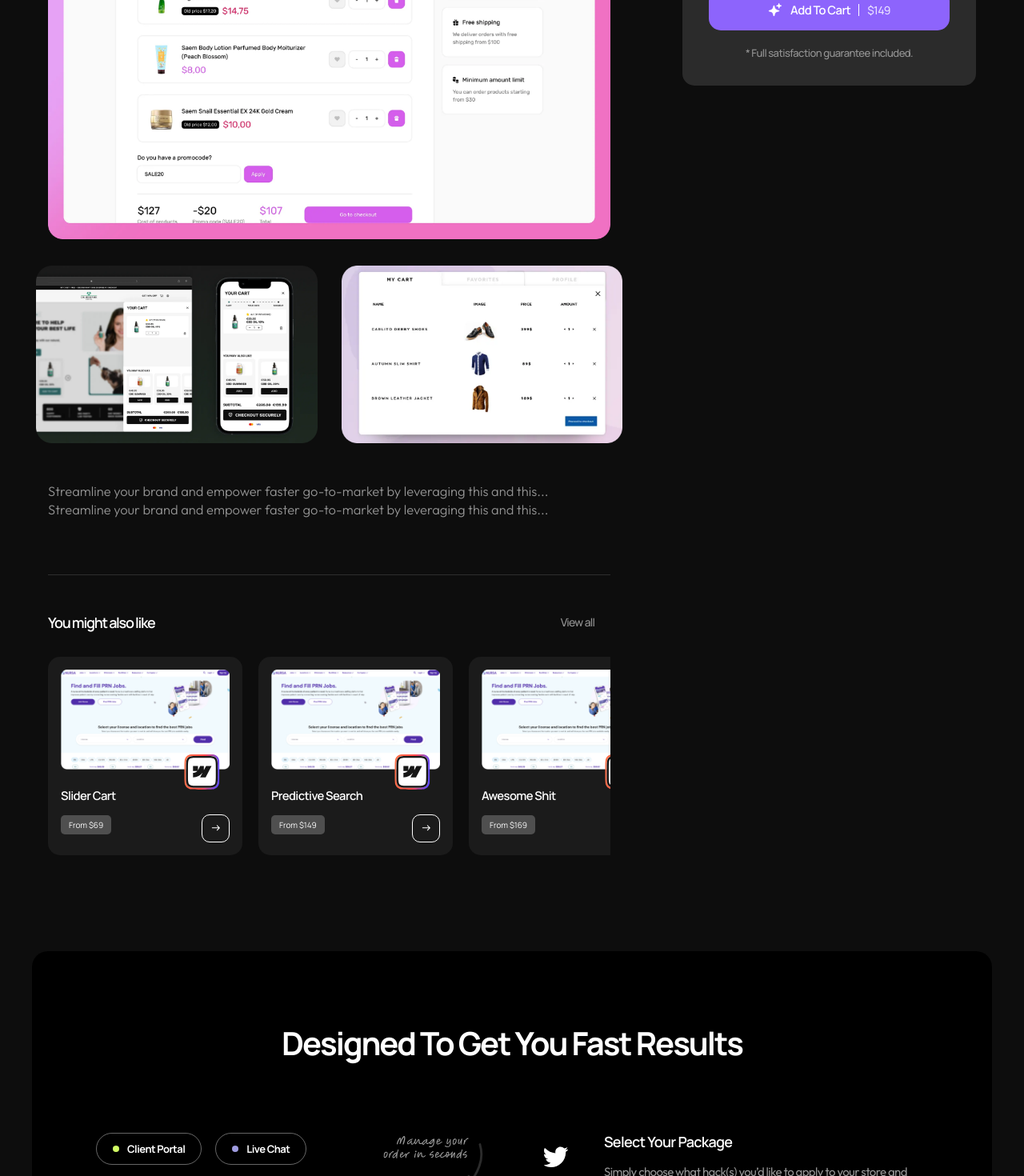
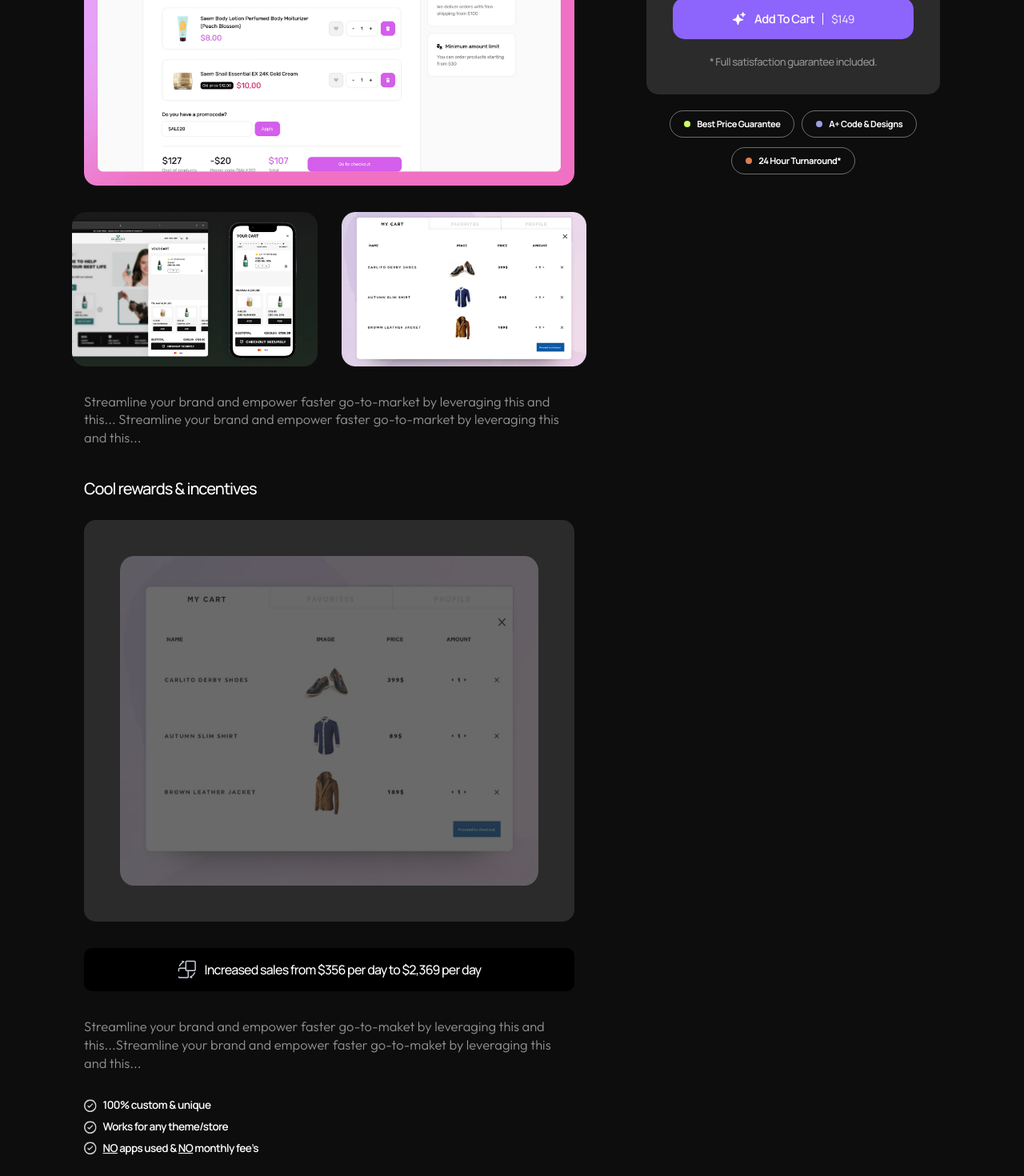
Before and after one commit to TomValentino/studio, a Next.js app: page / in a window 1280 px wide. Shown: the part 600-2070 px from the top of the page at 80% size. Built offline with nearby package versions, Linux system fonts and the light colour scheme.

Commit message:
designs added for product page !!

```diff
--- a/src/app/(root)/(home)/_components/Hero.jsx
+++ b/src/app/(root)/(home)/_components/Hero.jsx
@@ -3,7 +3,7 @@
 import Image from 'next/image'
 import React, { useState } from 'react'
 import styles from '@/global/css/modules/hero.module.css'
-import { BulletList } from '@/global/components/General'
+import { BenefitPill, BulletList } from '@/global/components/General'
 import ProductTile from '@/global/components/ProductTile'
 
 const Hero = () => {
@@ -58,10 +58,52 @@ const Hero = () => {
           <Image src="/package/extra-img-2.png" alt="Hero" className={styles.extraImg} width={500} height={315} />
         </div>
 
-        <p style={{marginTop: '3em'}}>
+        <div className={styles.leftTextWrap}>
+          <p className={styles.leftText}>
             Streamline your brand and empower faster go-to-market by leveraging this and this...
             Streamline your brand and empower faster go-to-market by leveraging this and this...
           </p>
+        </div>
+
+        <div className={styles.leftTitleWrap}>
+
+          <h6 className={styles.leftTitle}>Cool rewards & incentives</h6>
+        </div>
+
+        <div className={styles.leftImgWrap}>
+          <Image className={styles.leftImg} src="/package/img-1.png" width={573} height={412} alt='' />
+         </div>
+
+        <div className={styles.benefitWrap}>
+          <Image className={styles.benefitIcon} src="/package/benefit-1.svg" width={24} height={24} alt="" />
+          <h6 className={styles.benefitText}>Increased sales from $356 per day to $2,369 per day</h6>
+        </div>
+
+        <div className={styles.leftTextWrap}>
+          <p className={styles.leftText}>
+            Streamline your brand and empower faster go-to-maket by leveraging this and this...Streamline your brand and empower faster go-to-maket by leveraging this and this...
+          </p>
+        </div>
+
+
+
+        <BulletList
+          bullets={[
+            { icon: '/white-round-bullet.svg', text: '100% custom & unique', alt: 'Star' },
+            { icon: '/white-round-bullet.svg', text: 'Works for any theme/store', alt: 'Star' },
+            {
+              icon: '/white-round-bullet.svg',
+              text: (
+                <>
+                  <span className="underline">NO</span> apps used &{' '}
+                  <span className="underline">NO</span> monthly fee’s
+                </>
+              ),
+              alt: 'Star',
+            },
+          ]}
+        />
+
 
         <div id={styles.otherProducts}>
           <div id={styles.otherProductsFlex}>
@@ -85,6 +127,9 @@ const Hero = () => {
         </div>
 
       </div>
+
+      <div className={styles.stickyWrap}>
+
 
         <div className={styles.stickyCard}>
 
@@ -156,6 +201,12 @@ const Hero = () => {
           <h6 className={styles.disclaimerText}>* Full satisfaction guarantee included.</h6>
 
         </div>
+        <div className={styles.stickyBtm}>
+          <BenefitPill title="Best Price Guarantee" icon="#D1FC64" />
+          <BenefitPill title="A+ Code & Designs" icon="#9F9CE0" />
+          <BenefitPill title="24 Hour Turnaround*" icon="#DC7D53" />
+        </div>
+      </div>
 
 
     </div>
--- a/src/global/css/components/general.css
+++ b/src/global/css/components/general.css
@@ -4,7 +4,7 @@
     display: flex;
     flex-direction: column;
     gap: 1em;
-    margin-top: 2.2em;
+    margin-top: 3.3em;
   }
 
   .bullet-item {
--- a/src/global/css/modules/hero.module.css
+++ b/src/global/css/modules/hero.module.css
@@ -1,6 +1,6 @@
 .fontController {
   /* font-size: 7.5px; */
-  max-width: 1200px;
+  max-width: 1110px;
   padding: 0 2em;
   margin: auto;
   margin-top: 6em;
@@ -67,17 +67,24 @@
   height: auto;
 }
 
-.stickyCard {
-  position: relative;
-  background-color: var(--callout-grey);
-  padding: 6em 3.3em 3.3em 3.3em;
-  border-radius: 1.5em;
+.stickyWrap {
   width: 100%;
   max-width: 36.7em;
   min-width: 25em;
   margin-top: 6.2em;
   position: sticky;
   top: 3.6em;
+  display: flex;
+  flex-direction: column;
+  gap: 2em;
+}
+
+.stickyCard {
+  background-color: var(--callout-grey);
+  padding: 6em 3.3em 3.3em 3.3em;
+  border-radius: 1.5em;
+  width: 100%;
+
 }
 
 .cardIcon {
@@ -200,6 +207,22 @@
 }
 
 
+/* Sticky card bottom */
+
+.stickyBtm {
+  display: flex;
+  flex-direction: row;
+  gap: 1.4em 1em;
+  align-items: center;
+  justify-content: center;
+  flex-wrap: wrap;
+  width: 100%;
+  font-size: 8.5px;
+}
+
+
+
+
 /* Other prodcuts */
 
 #otherProducts {
@@ -252,3 +275,61 @@
   gap: 2em;
   width: max-content;
 }
+
+
+
+
+/* Left components */
+
+
+.leftTextWrap {
+  margin-top: 3.3em;
+
+}
+
+.leftText {
+}
+
+.leftTitleWrap {
+  padding-top: 4em;
+}
+.leftTitle {
+  font-size: 2em;
+  font-weight: var(--med);
+  letter-spacing: var(--space-5);
+}
+
+.leftImgWrap {
+  display: flex;
+  align-items: center;
+  justify-content: center;
+  width: 100%;
+  margin-top: 2.7em;
+  padding: 4.5em;
+  border-radius: 1.5em;
+  background-color: var(--callout-grey);
+}
+
+.leftImg {
+  width: 100%;
+}
+
+
+.benefitWrap {
+  width: 100%;
+  padding: 1.5em;
+  display: flex;
+  flex-direction: row;
+  gap: 1em;
+  align-items: center;
+  justify-content: center;
+  background-color: var(--black);
+  border-radius: 1em;
+  margin-top: 3.3em;
+}
+
+.benefitText {
+  font-size: 1.6em;
+  font-weight: var(--med);
+  letter-spacing: var(--space-5);
+}
```
Also changed, not shown: public/package/benefit-1.svg (added), public/package/img-1.png (added). Lines whose indentation alone changed are shown as unchanged.
